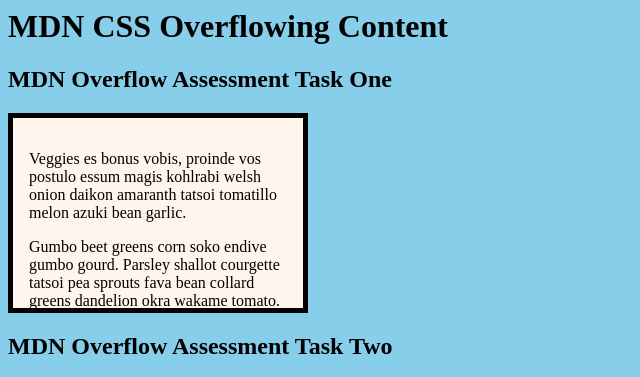
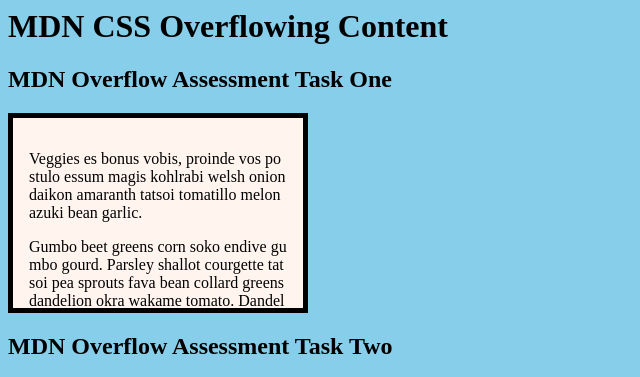
Before and after one commit to TXMack713/mdn-css-overflowing-content, a plain HTML site: page index.html in a window 1280 px wide. Shown: the top 377 px of the page, without its empty margins (0-640 px from the left). Drawn offline with Linux system fonts and the light colour scheme.

Commit message:
Added word-break: break-all and hypens-auto to the CSS reset.

```diff
--- a/styles.css
+++ b/styles.css
@@ -2,6 +2,8 @@
 body {
   box-sizing: border-box;
   overflow: auto;
+  word-break: break-all;
+  hyphens: auto;
 }
 
 *,
@@ -20,7 +22,7 @@
   padding: 1em;
   block-size: 200px;
   inline-size: 300px;
-overflow: auto;
+  overflow: auto;
 }
 
 .exercise-2 {
@@ -29,5 +31,5 @@
   inline-size: 300px;
   /* background-image: url(https://upload.wikimedia.org/wikipedia/commons/thumb/9/9a/Bloemenpanorama_Maurice_van_Bruggen.jpg/330px-Bloemenpanorama_Maurice_van_Bruggen.jpg);
   background-size: cover; */
-overflow: hidden;
+  overflow: hidden;
 }
```
